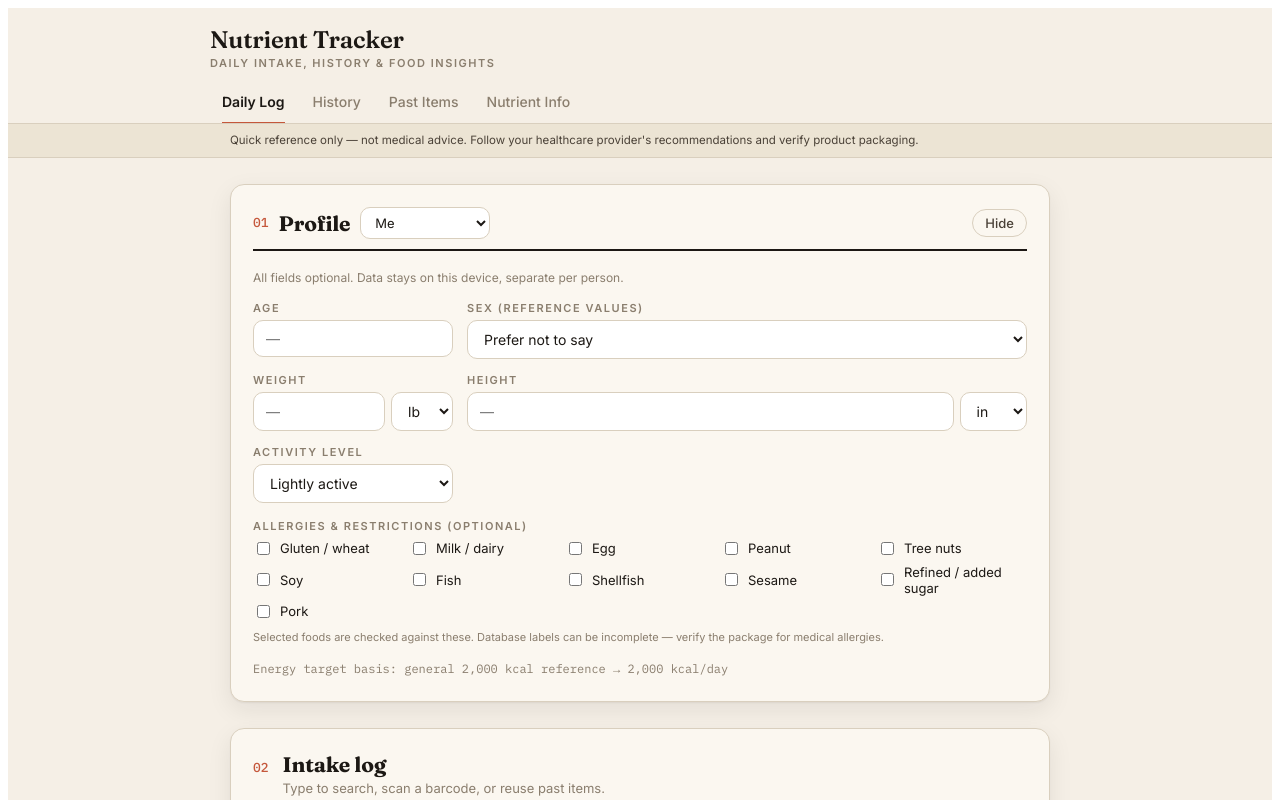
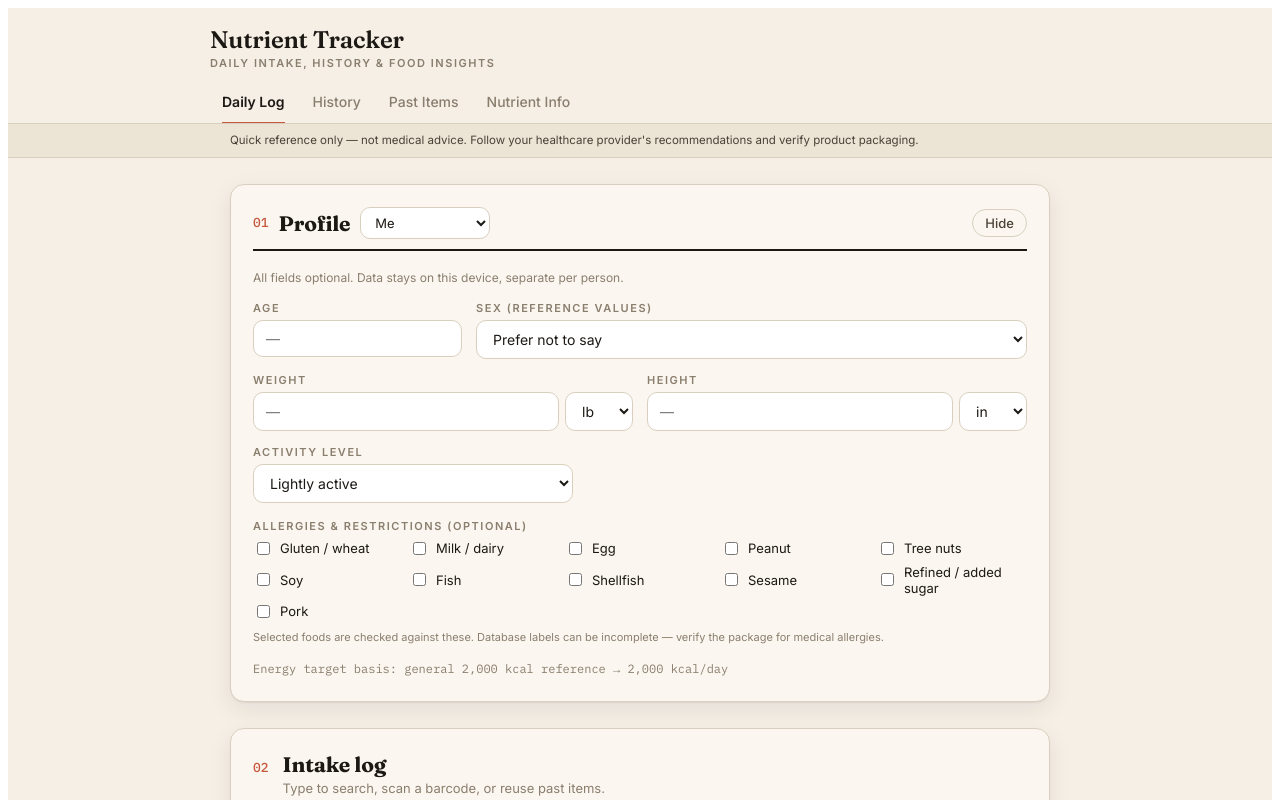
Before and after one commit to TKB789/nutrients, a React (Vite) app: page / in a window 1280 px wide. Shown: the top 800 px of the page. Built offline with nearby package versions, Linux system fonts and the light colour scheme.

Commit message:
Add files via upload

```diff
--- a/src/App.jsx
+++ b/src/App.jsx
@@ -2760,7 +2760,10 @@ export default function NutritionAssessment() {
                   <p style={{ margin: "0 0 14px", fontSize: 12, color: C.faint, lineHeight: 1.5 }}>
                     All fields optional. Data stays on this device, separate per person.
                   </p>
-                  <div style={{ display: "grid", gridTemplateColumns: "minmax(90px, 0.5fr) minmax(170px, 1.4fr)", gap: 14 }}>
+                  {/* Row 1: narrow age + wide sex. Row 2: weight and height at equal
+                      widths. Row 3: activity full-width so the label and the longest
+                      option ("Moderately active") both fit on one line. */}
+                  <div style={{ display: "grid", gridTemplateColumns: "minmax(80px, 0.55fr) minmax(165px, 1.45fr)", gap: 14 }}>
                     <Field label="Age">
                       <input className="na-input" type="number" min="18" max="120" value={profile.age} onChange={set("age")} placeholder="—" />
                     </Field>
@@ -2771,22 +2774,26 @@ export default function NutritionAssessment() {
                         <option value="male">Male</option>
                       </select>
                     </Field>
+                  </div>
+                  <div style={{ display: "grid", gridTemplateColumns: "1fr 1fr", gap: 14, marginTop: 14 }}>
                     <Field label="Weight">
                       <div style={{ display: "flex", gap: 6 }}>
-                    <input className="na-input" type="number" min="0" value={profile.weight} onChange={set("weight")} placeholder="—" />
-                    <select className="na-select" style={{ width: 74 }} value={profile.weightUnit} onChange={set("weightUnit")}>
+                        <input className="na-input" type="number" min="0" value={profile.weight} onChange={set("weight")} placeholder="—" style={{ minWidth: 0 }} />
+                        <select className="na-select" style={{ width: 68, flexShrink: 0 }} value={profile.weightUnit} onChange={set("weightUnit")}>
                           <option value="lb">lb</option><option value="kg">kg</option>
                         </select>
                       </div>
                     </Field>
                     <Field label="Height">
                       <div style={{ display: "flex", gap: 6 }}>
-                    <input className="na-input" type="number" min="0" value={profile.height} onChange={set("height")} placeholder="—" />
-                    <select className="na-select" style={{ width: 74 }} value={profile.heightUnit} onChange={set("heightUnit")}>
+                        <input className="na-input" type="number" min="0" value={profile.height} onChange={set("height")} placeholder="—" style={{ minWidth: 0 }} />
+                        <select className="na-select" style={{ width: 68, flexShrink: 0 }} value={profile.heightUnit} onChange={set("heightUnit")}>
                           <option value="in">in</option><option value="cm">cm</option>
                         </select>
                       </div>
                     </Field>
+                  </div>
+                  <div style={{ marginTop: 14, maxWidth: 320 }}>
                     <Field label="Activity level">
                       <select className="na-select" value={profile.activity} onChange={set("activity")}>
                         {Object.entries(ACTIVITY).map(([k, v]) => <option key={k} value={k}>{v.label}</option>)}
```
Lines whose indentation alone changed are shown as unchanged.
